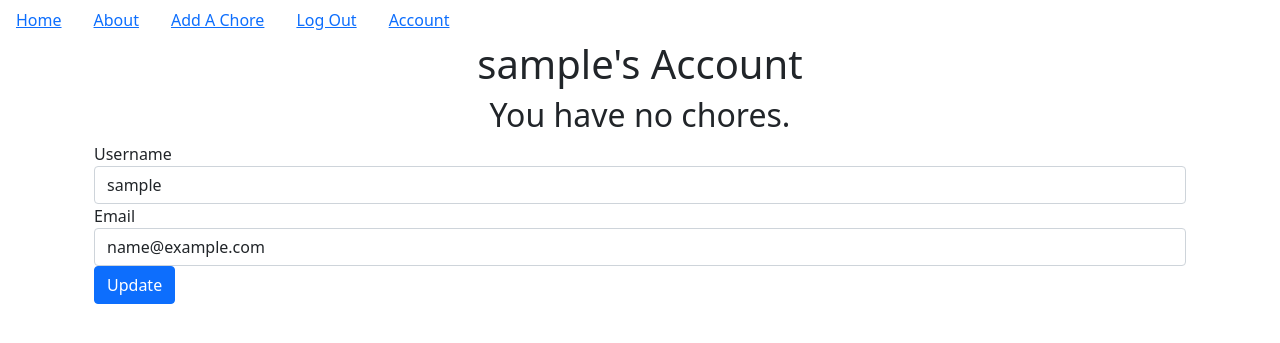
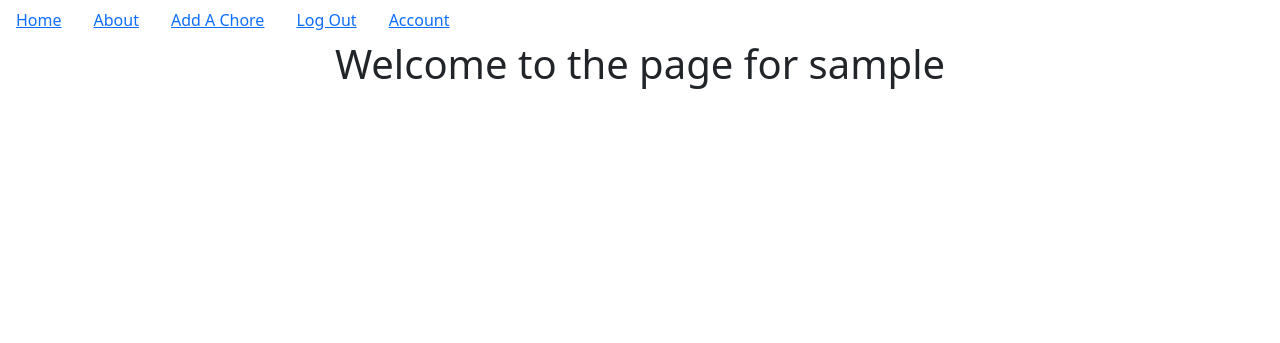
Before and after one commit to smclairecarden/chores-simplified, a Flask app: page /account in a window 1280 px wide. Shown: the top 343 px of the page. Run offline with Flask 2, Linux system fonts and the light colour scheme; the visitor is signed in with stand-in values (Sample User, id 1); data comes from the database, SQL or seed files in the repository; data that the repository does not hold is empty; some libraries are stand-ins or nearby versions.

Commit message:
redirect account, delete and edit to correct page.

```diff
--- a/myapp/chores/views.py
+++ b/myapp/chores/views.py
@@ -41,7 +41,7 @@ def update(chore_id):
         chore.done = form.done.data
         db.session.commit()
         flash('Chore Updated')
-        return redirect(url_for('chores.chore', chore_id=chore.id))
+        return redirect(url_for('users.user_posts', chore_id=chore.id))
 
     elif request.method == 'GET':
         form.chore.data = chore.chore
@@ -62,4 +62,4 @@ def delete_post(chore_id):
     db.session.delete(chore)
     db.session.commit()
     flash('Chore Deleted')
-    return redirect(url_for('core.index'))
+    return redirect(url_for('users.user_posts'))
--- a/myapp/templates/account.html
+++ b/myapp/templates/account.html
@@ -4,11 +4,6 @@
 <div class="jumbotron">
     <div align="center">
         <h1>{{current_user.username}}'s Account</h1>
-        {% if current_user.chores %}
-        <h2>You have {{current_user.chores}} chores!</h2>
-        {% else %}
-        <h2>You have no chores.</h2>
-        {% endif %}
     </div>
 </div>
 
--- a/myapp/templates/base.html
+++ b/myapp/templates/base.html
@@ -24,7 +24,7 @@
             <a href="{{url_for('users.logout')}}">Log Out</a>
         </li>
         <li class="nav-link">
-            <a href="{{url_for('users.account')}}">Account</a>
+            <a href="{{url_for('users.user_posts')}}">Account</a>
         </li>
         {% else %}
         <li class="nav-link">
--- a/myapp/templates/index.html
+++ b/myapp/templates/index.html
@@ -14,8 +14,10 @@
                     <h3>
                         Chore Added By: {{post.author.username}}
                     </h3>
-                    <p>Published on: {{post.date.strftime('%Y - %m - %d')}}</p>
-                    <a class="btn btn-primary" href="{{url_for('chores.chore', chore_id=post.id)}}">Get Chore Details</a>
+                    <h3>
+                        Done: {{post.done}}
+                    </h3>
+                    <p>Added on: {{post.date.strftime('%Y - %m - %d')}}</p>
                 </div>
             </div>
         {% endfor %}
--- a/myapp/templates/user_chores.html
+++ b/myapp/templates/user_chores.html
@@ -3,19 +3,20 @@
     <div class="container">
         <div class="jumbotron">
             <div align="center">
-                <h1>Welcome to the page for {{user.username}}</h1>
+                <h1>Welcome to the page for {{current_user.username}}</h1>
             </div>
         </div>
      {% for post in chores.items %}
     <h2>
-      {{post.title}}
+      {{post.chore}}
     </h2>
     <p class="text-muted">
         Published On: {{post.date.strftime("%y-%m-%d")}}
     </p>
     <br>
-    <p>{{post.text}}</p>
+    <p>{{post.description}}</p>
     <br>
+    <a class="btn btn-primary" href="{{url_for('chores.chore', chore_id=post.id)}}">Get Chore Details</a>
     {% endfor %}
     </div>
 
@@ -23,7 +24,7 @@
         <ul class="pagination justify-content-center">
 
             {% for page_num in chores.iter_pages(left_edge=1, right_edge=1, left_current=1, right_current=2) %}
-                {% if blog_posts.page == page_num %}
+                {% if chores.page == page_num %}
                 <li class="page-item disabled">
                     <a class="page-link" href="{{url_for('users.user_posts', username=user.username, page=page_num)}}">{{ page_num }}</a>
                 </li>
--- a/myapp/users/views.py
+++ b/myapp/users/views.py
@@ -6,7 +6,7 @@ from myapp import db
 from myapp.models import User, Chore
 from myapp.users.forms import RegistrationForm, LoginForm, UpdateUserForm
 
-users = Blueprint('users', __name__) # dont forget to register this in __init__.py
+users = Blueprint('users', __name__)
 
 
 # register
@@ -54,26 +54,27 @@ def logout():
 
 
 #account (update UserForm)
-@users.route('/account', methods=['GET', 'POST'])
+# @users.route('/account', methods=['GET', 'POST'])
+# @login_required
+# def account():
+#     form = UpdateUserForm()
+#     if form.validate_on_submit():
+#         current_user.username = form.username.data
+#         current_user.email = form.email.data
+#         db.session.commit()
+#         flash('User account updated!!')
+#         return redirect(url_for('users.account'))
+#     elif request.method == 'GET':
+#         form.username.data = current_user.username
+#         form.email.data = current_user.email
+
+#     return render_template('account.html', form=form)
+
+@users.route('/account')
 @login_required
-def account():
-    form = UpdateUserForm()
-    # chore = Chore(chore=form.chore.data, description=form.description.data, completed_by=form.completed_by.data, done=form.done.data, user_id=current_user.id)
-    if form.validate_on_submit():
-        current_user.username = form.username.data
-        current_user.email = form.email.data
-        db.session.commit()
-        flash('User account updated!!')
-        return redirect(url_for('users.account'))
-    elif request.method == 'GET':
-        form.username.data = current_user.username
-        form.email.data = current_user.email
-
-    return render_template('account.html', form=form)
-
-@users.route('/<username>')
-def user_posts(username):
+def user_posts():
+    username=current_user.username
     page = request.args.get('page', 1, type=int)
     user = User.query.filter_by(username=username).first_or_404()
-    chores = Chore.query.filter_by(author=user).order_by(Chore.date.desc()).paginate(page=page, per_page=5)
-    return render_template('chores.html', chores=chores, user=user)
+    chores = Chore.query.filter_by(author=user).order_by(Chore.done.asc()).paginate(page=page, per_page=5)
+    return render_template('user_chores.html', chores=chores, user=user)
```
Also changed, not shown: myapp/core/views.py (+4 -3 lines), README.md (added).
